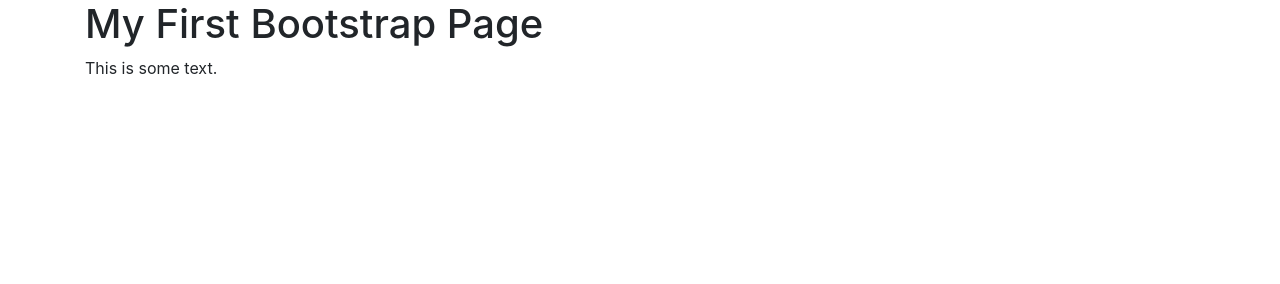
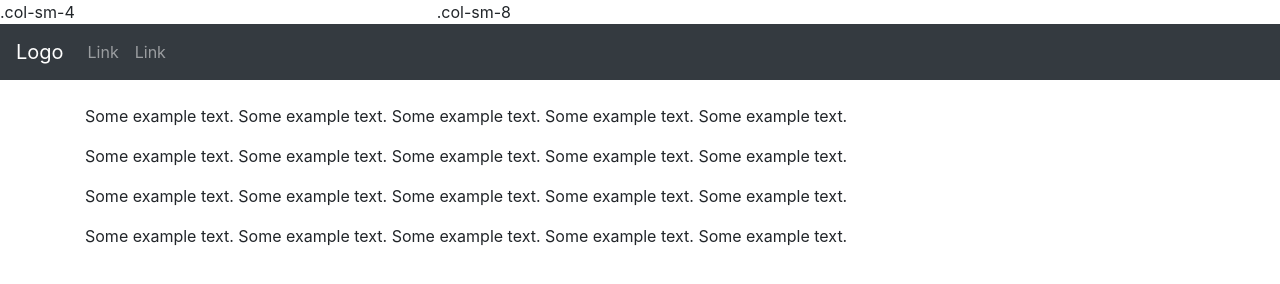
Before and after one commit to Yusif1004/app_site, a website: page src/index.html in a window 1280 px wide. Shown: the top 284 px of the page. Drawn offline with nearby package versions, Linux system fonts and the light colour scheme.

Commit message:
аваыф

```diff
--- a/src/index.html
+++ b/src/index.html
@@ -9,12 +9,30 @@
   <script src="https://cdnjs.cloudflare.com/ajax/libs/popper.js/1.14.0/umd/popper.min.js"></script>
   <script src="https://maxcdn.bootstrapcdn.com/bootstrap/4.1.0/js/bootstrap.min.js"></script>
 </head>
-<body>
+<body style="height:1500px">
+  <div class="row">
+    <div class="col-sm-4">.col-sm-4</div>
+    <div class="col-sm-8">.col-sm-8</div>
+  </div>
 
-<div class="container">
-  <h1>My First Bootstrap Page</h1>
-  <p>This is some text.</p>
-</div>
+  <nav class="navbar navbar-expand-sm bg-dark navbar-dark sticky-top">
+    <a class="navbar-brand" href="#">Logo</a>
+    <ul class="navbar-nav">
+      <li class="nav-item">
+        <a class="nav-link" href="#">Link</a>
+      </li>
+      <li class="nav-item">
+        <a class="nav-link" href="#">Link</a>
+      </li>
+    </ul>
+  </nav>
 
-</body>
+  <div class="container"><br>
+    <p>Some example text. Some example text. Some example text. Some example text. Some example text.</p>
+    <p>Some example text. Some example text. Some example text. Some example text. Some example text.</p>
+    <p>Some example text. Some example text. Some example text. Some example text. Some example text.</p>
+    <p>Some example text. Some example text. Some example text. Some example text. Some example text.</p>
+  </div>
+
+  </body>
 </html>
```
